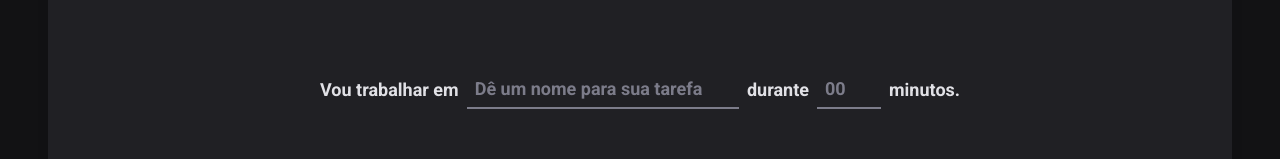
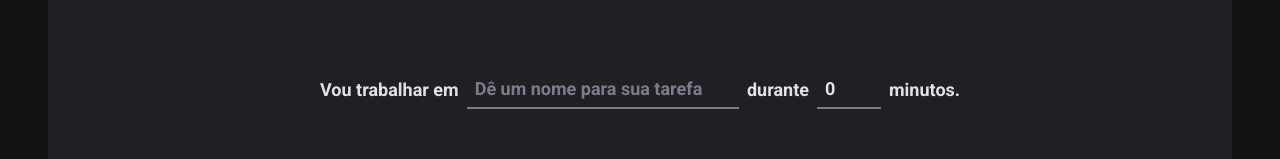
Before and after one commit to victordev13/ignite-2022-react-timer, a React (Vite) app: page / in a window 1280 px wide. Shown: the part 155-314 px from the top of the page. Built offline with nearby package versions, Linux system fonts and the light colour scheme.

Commit message:
feat: form validation

```diff
--- a/package.json
+++ b/package.json
@@ -11,13 +11,15 @@
     "lint:fix": "eslint src --ext .ts,.tsx --fix"
   },
   "dependencies": {
+    "@hookform/resolvers": "^2.9.7",
     "@types/styled-components": "^5.1.26",
     "phosphor-react": "^1.4.1",
     "react": "^18.2.0",
     "react-dom": "^18.2.0",
     "react-hook-form": "^7.34.2",
     "react-router-dom": "^6.3.0",
-    "styled-components": "^5.3.5"
+    "styled-components": "^5.3.5",
+    "zod": "^3.18.0"
   },
   "devDependencies": {
     "@rocketseat/eslint-config": "^1.1.3",
--- a/src/pages/Home/index.tsx
+++ b/src/pages/Home/index.tsx
@@ -1,5 +1,7 @@
 import { Play } from 'phosphor-react'
 import { useForm } from 'react-hook-form'
+import { zodResolver } from '@hookform/resolvers/zod'
+import * as zod from 'zod'
 import {
   CountdownContainer,
   FormContainer,
@@ -10,10 +12,26 @@
   TimeSeparator,
 } from './styles'
 
+const newCycleFormValidationSchema = zod.object({
+  task: zod.string().min(1, 'Informe a tarefa'),
+  minutesAmount: zod
+    .number()
+    .min(5, 'O ciclo precisa ser de no mínimo 5 minutos')
+    .max(60, 'O ciclo precisa ser de no máximo 60 minutos'),
+})
+
+type NewCycleFormData = zod.infer<typeof newCycleFormValidationSchema>
+
 export default function Home() {
-  const { register, handleSubmit, watch } = useForm()
+  const { register, handleSubmit, watch } = useForm<NewCycleFormData>({
+    resolver: zodResolver(newCycleFormValidationSchema),
+    defaultValues: {
+      task: '',
+      minutesAmount: 0,
+    },
+  })
 
-  function handleStartNewCycle(data: any) {
+  function handleStartNewCycle(data: NewCycleFormData) {
     console.log(data)
   }
 
```
Also changed, not shown: 1 other file (tests, documents, lock files or other folders).
